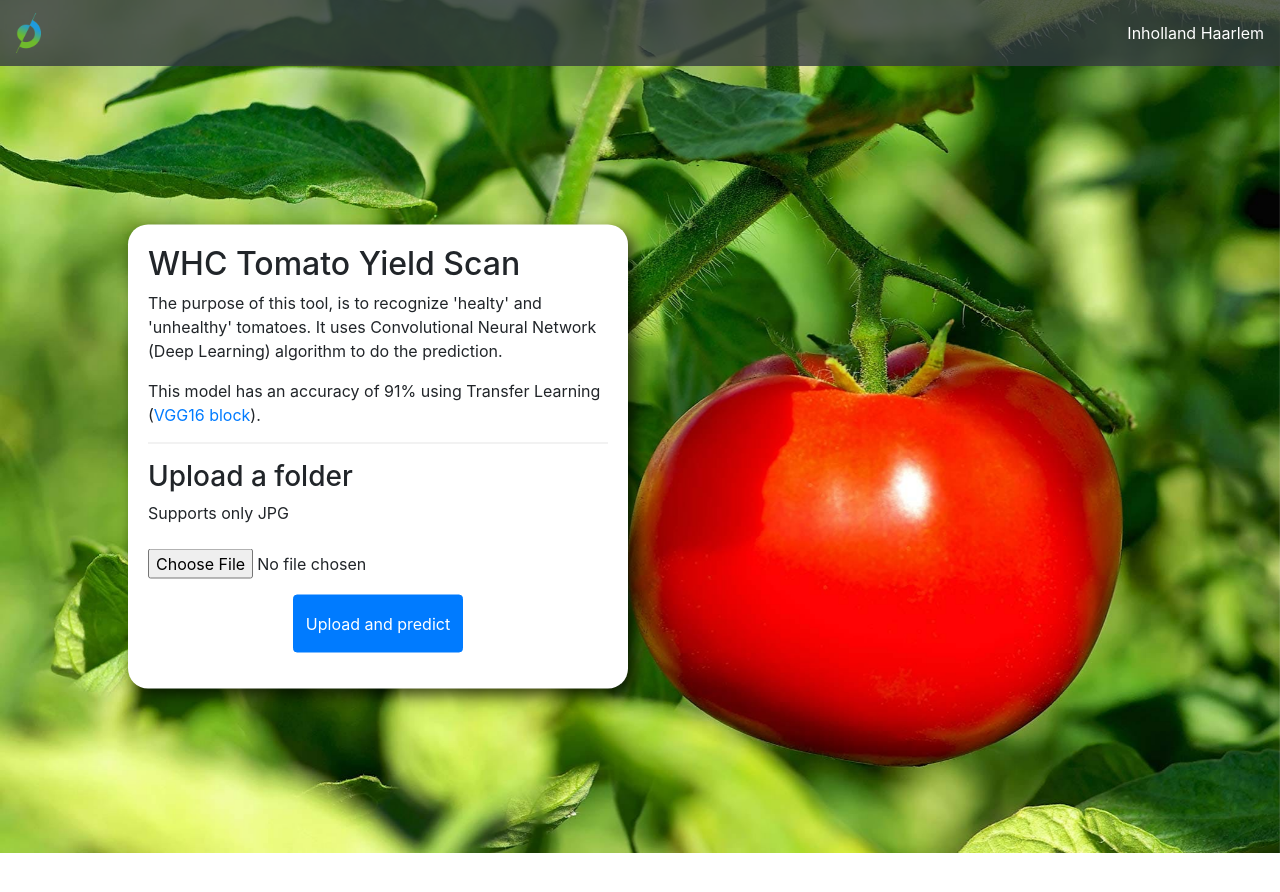
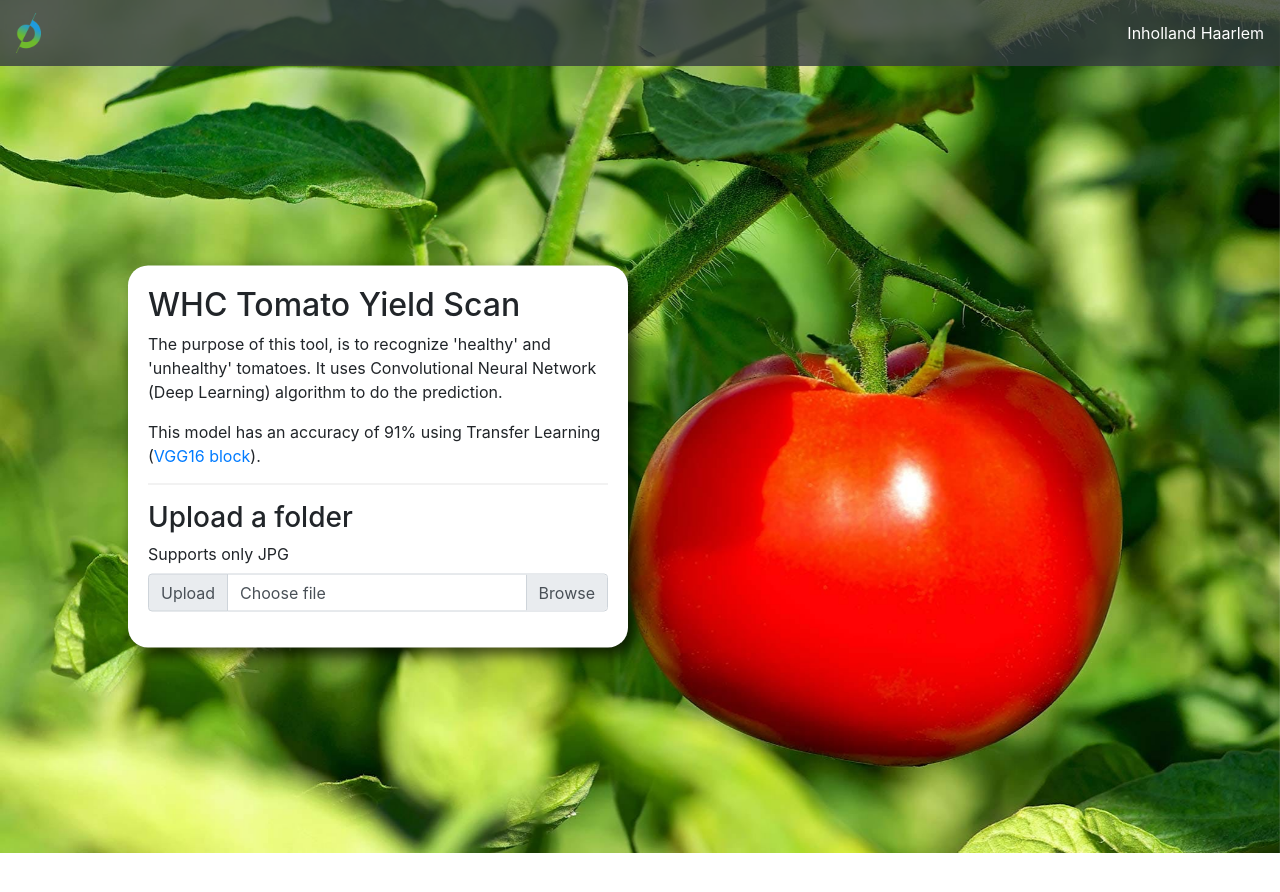
Before and after one commit to Jessevanduijne/4.2_WHC_Tomato_Yield_Scan, a Flask app: page / in a window 1280 px wide. Shown: the top 892 px of the page. Run offline with Flask 2, Linux system fonts and the light colour scheme; some libraries are stand-ins or nearby versions.

Commit message:
Restyled upload file button.

```diff
--- a/App/templates/image-grid.html
+++ b/App/templates/image-grid.html
@@ -15,8 +15,10 @@
         <script src="{{ url_for('static', filename='predictChart.js') }}"></script>
     </div>
 </div>
-<h3><a data-toggle="collapse" href="#collapseExample" role="button" aria-expanded="false" aria-controls="collapseExample">Toggle all predicted images</a></h3>
-<a href="{{ url_for('render') }}">Predict another set</a>
+<h3><a data-toggle="collapse" href="#collapseExample" role="button" aria-expanded="false" aria-controls="collapseExample" class="badge badge-pill badge-success">Toggle all predicted images</a></h3>
+<div class="text-right">
+    <a href="{{ url_for('render') }}" class="badge badge-pill badge-dark">Predict another set</a>
+</div>
 <div class="collapse" id="collapseExample">
     <div class="row flex-wrap">
         {% for key, value in result.items() %}
--- a/App/templates/predict.html
+++ b/App/templates/predict.html
@@ -15,7 +15,7 @@
 
 <div class="position-absolute predict">
     <h2>WHC Tomato Yield Scan</h2>
-    <p>The purpose of this tool, is to recognize 'healty' and 'unhealthy' tomatoes. It uses Convolutional Neural Network (Deep Learning) algorithm to do the prediction. </p>
+    <p>The purpose of this tool, is to recognize 'healthy' and 'unhealthy' tomatoes. It uses Convolutional Neural Network (Deep Learning) algorithm to do the prediction. </p>
     <p>This model has an accuracy of 91% using Transfer Learning (<a href="https://neurohive.io/en/popular-networks/vgg16/" target="_blank">VGG16 block</a>).</p>
     <hr>
     <div class="predict-model">
@@ -23,10 +23,18 @@
         <form action="/" method="POST" enctype="multipart/form-data">
             <div class="form-group">
                 <label>Supports only JPG</label>
-                <input type="file" id="image-selector" class="form-control-file py-3" name="image[]" webkitdirectory mozdirectory >
-                <div class="text-center">
-                    <button id="predict-button" type="submit" class="btn btn-primary py-3">Upload and predict</button>
-                </div>
+
+
+                <div class="input-group mb-3">
+                    <div class="input-group-prepend">
+                      <button class="input-group-text" id="inputGroupFileAddon01" type="submit">Upload</button>
+                    </div>
+                    <div class="custom-file">
+                      <input type="file" class="custom-file-input" id="image-selector" name="image[]" aria-describedby="inputGroupFileAddon01" webkitdirectory mozdirectory>
+                      <label class="custom-file-label" for="inputGroupFile01">Choose file</label>
+                    </div>
+                  </div>
+
 
             </div>
         </form>
```
